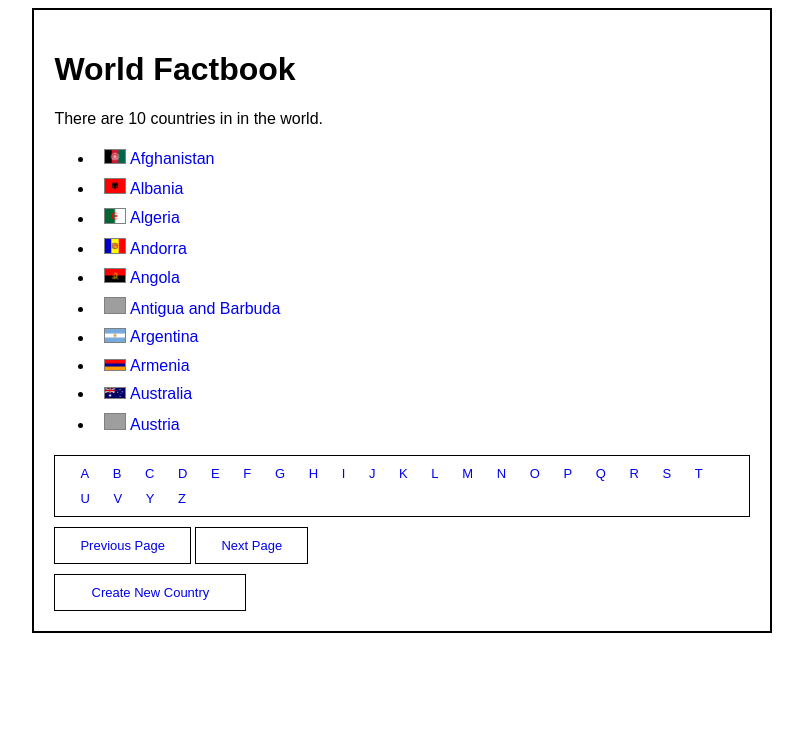
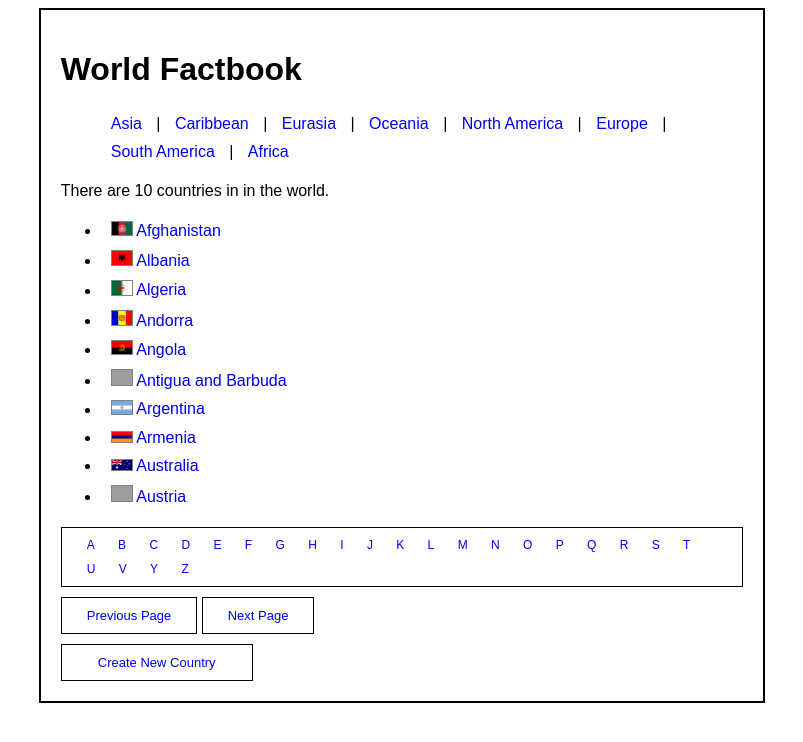
Before and after one commit to 0xzeta/andrew, a Flask app: page / in a window 1280 px wide. Shown: the top 742 px of the page, without its empty margins (238-1041 px from the left). Run offline with Flask 2, Linux system fonts and the light colour scheme; grey boxes are pictures that could not be loaded.

Commit message:
add Each continent button

```diff
--- a/server.py
+++ b/server.py
@@ -53,6 +53,18 @@ def countrynamepage(n):
     '''It show the detail about country by country name'''
     return render_template('country.html',              #passed the result to web template
             coty = next(x for x in w_txt if x['name']==n), )
+
+######################################################################################
+
+
+@app.route('/eachcontinent/<c>')                            #specific path of address that path associate with this function
+def eachcontinentpage(c):
+    '''It show each continent's all country'''
+    cl = [coty for coty in w_txt if coty['continent']==c]
+    return render_template('continent.html',            #passed the result to web template
+            length_of_cl = len(cl),
+            cl = cl,
+            c = c)
 
 ######################################################################################
 
--- a/static/style.css
+++ b/static/style.css
@@ -17,7 +17,7 @@ a{
     padding: 5px 10px;
 }
 a:hover{
-    background-color: #A4F5BC;
+    background-color: #C8FFFF;
     color: black;
 }
 
@@ -44,6 +44,11 @@ a{
     display: inline-block;
     font-size: 13px;
     }
+
+.continent div{
+    display: inline-block;
+    text-decoration: none;
+}
 .nav_create{
     background-color: white;
     border: solid thin black;
@@ -59,12 +64,14 @@ a{
 .pag_main1{
     background-color: white; /* Green */
     border: solid thin black;
-    color: green;
     padding: 5px 15px;
     text-decoration: none;
     display: inline-block;
-    font-size: 13px;
+    font-size: 12px;
     }
+
+
+
 
 .country_div div div{
     display:inline-block;
@@ -90,7 +97,7 @@ a{
 .main_div{
     padding: 20px;
     margin: auto;
-    width: 55%;
+    width: 54%;
     border: 2px solid black;
 }
 .c_main{
--- a/templates/index.html
+++ b/templates/index.html
@@ -6,6 +6,26 @@
 <body>
 	<div class="main_div">
 	<h1>World Factbook</h1>
+	<div class="continent" >
+		<ul>
+		<div><a href='../eachcontinent/Asia'>Asia</a></div>
+		<div> | </div>
+		<div><a href='../eachcontinent/Caribbean'>Caribbean</a></div>
+		<div> | </div>
+		<div><a href='../eachcontinent/Eurasia'>Eurasia</a></div>
+		<div> | </div>
+		<div><a href='../eachcontinent/Oceania'>Oceania</a></div>
+		<div> | </div>
+		<div><a href='../eachcontinent/North America'>North America</a></div>
+		<div> | </div>
+		<div><a href='../eachcontinent/Europe'>Europe</a></div>
+		<div> | </div>
+		<div><a href='../eachcontinent/South America'>South America</a></div>
+		<div> | </div>
+		<div><a href='../eachcontinent/Africa'>Africa</a></div>
+		</ul>
+	</div>
+
 		<div>There are {{w_txt|length}} countries in in the world.</div>
 		<ul>
 			{% for coty in w_txt %}
@@ -30,7 +50,7 @@
 		<div class="pag_main1">
 			<tr class="pagination">
 				{% for le in lota %}
-				<a href="/startwith/{{le}}">{{le}}</a>
+				<a class="pg_a" href="/startwith/{{le}}">{{le}}</a>
 				{% endfor %}
 			</tr>
 		</div>
```
